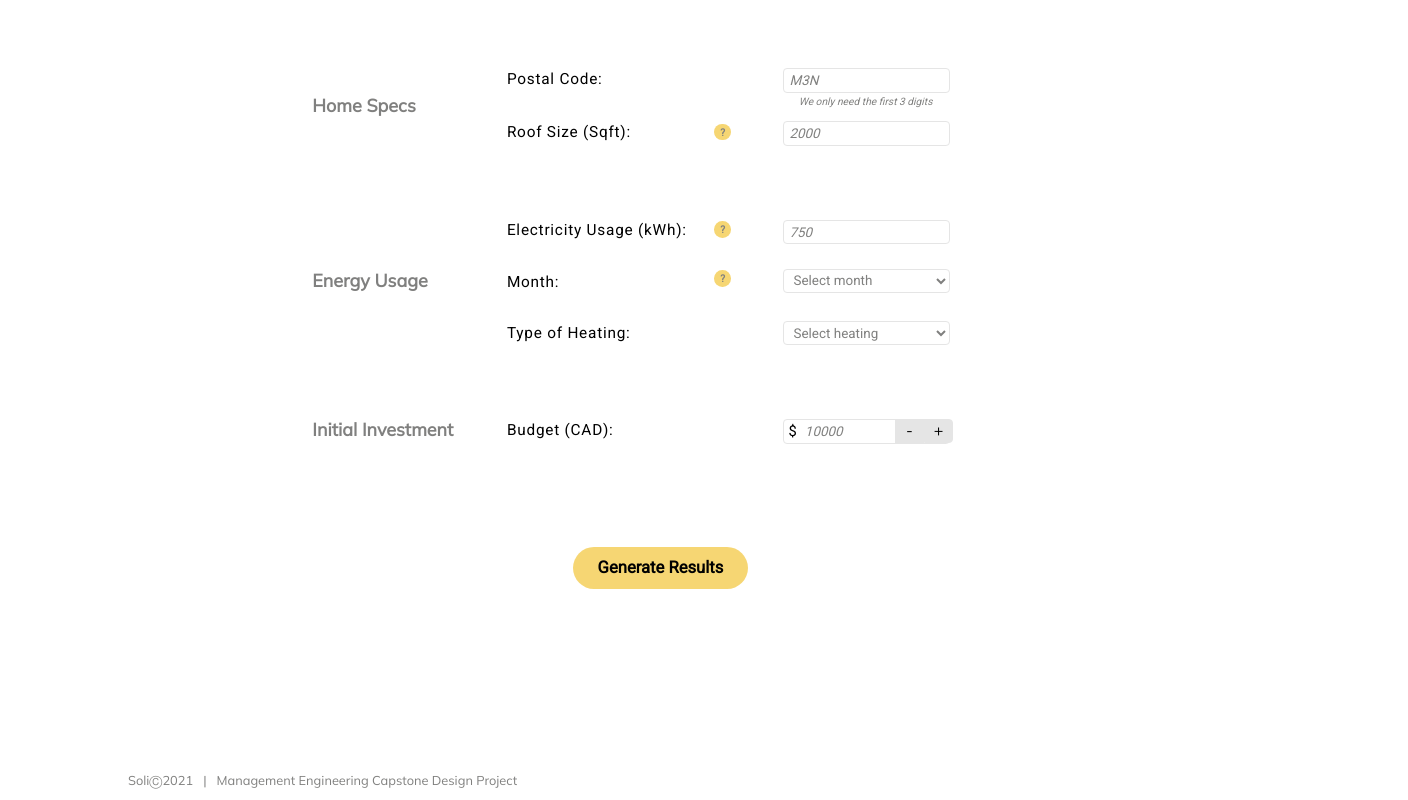
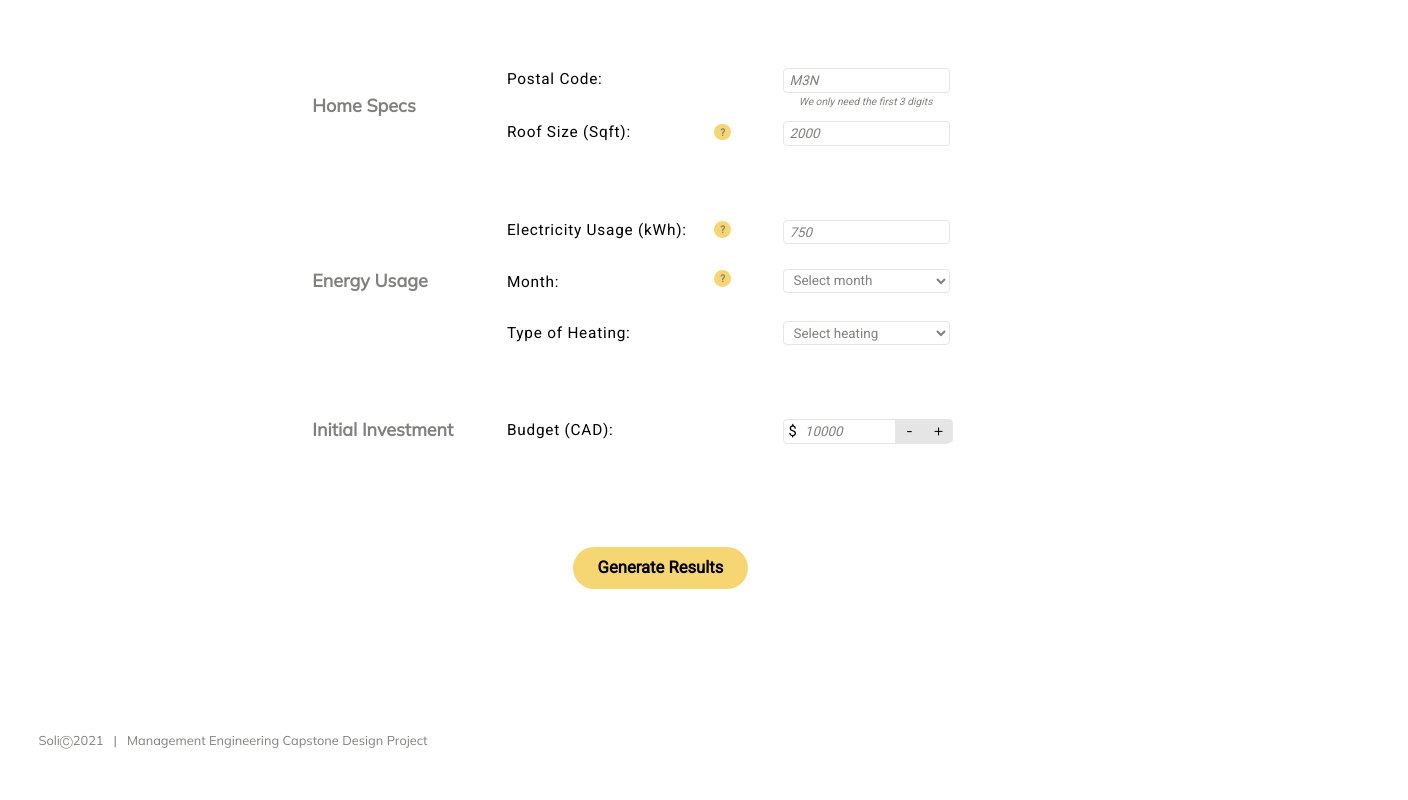
Before and after one commit to tanushree-sharma/fydp-app, a React (Create React App) app: page /start-saving in a window 1280 px wide. Shown: the part 342-1142 px from the top of the page, 1408 px wide, since content can reach past the window. After the commit the page ends 1102 px from the top, so only its background shows below. Built offline with nearby package versions, Linux system fonts and the light colour scheme.

Commit message:
footer changes

```diff
--- a/src/App.css
+++ b/src/App.css
@@ -560,6 +560,7 @@ ul.nav-right {
   font-size: 1vw;
   line-height: 5vh;
   width: 100%;
+  left: -11.75%;
 }
 
 .footer-left {
--- a/src/components/startSaving.js
+++ b/src/components/startSaving.js
@@ -354,10 +354,7 @@ class startSaving extends Component {
                 </div>
 
                 <div class="footer-ss">
-                    <p class="footer-left-ss">
-                    <a>SoliⒸ2021</a> &nbsp;&nbsp;|&nbsp;&nbsp;&nbsp;
-                    <a>Management Engineering Capstone Design Project</a>
-                    </p>
+                <Footer />
 
                 </div>
 
```
